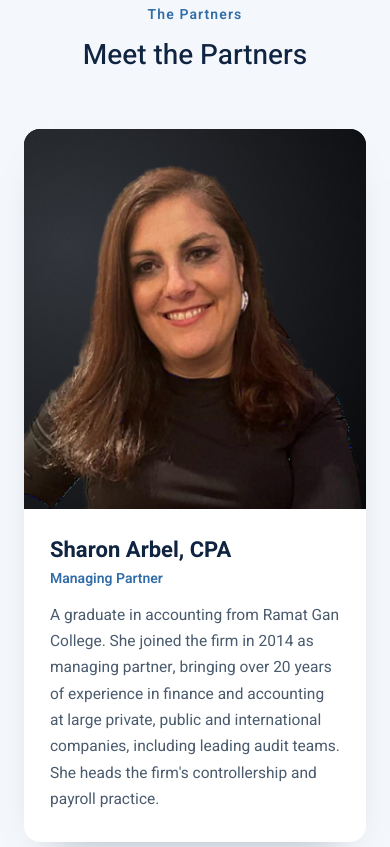
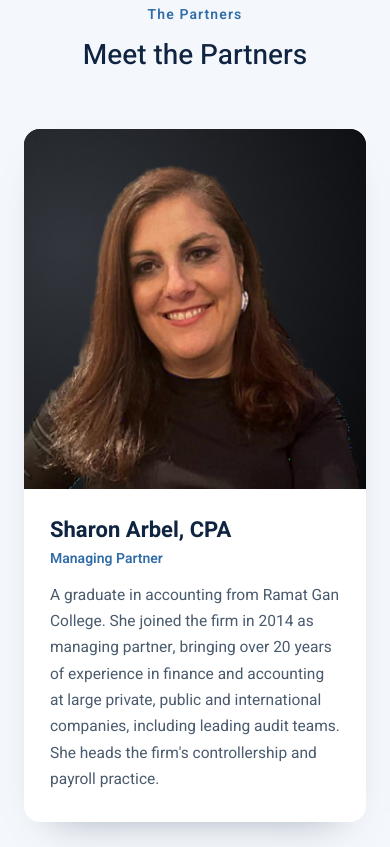
Before and after one commit to Rozenai/arbel-website, a plain HTML site: page en.html in a window 390 px wide. Shown: the part 6317-7164 px from the top of the page. Drawn offline with Linux system fonts and the light colour scheme.

Commit message:
Partners section: full-width cards, larger photos, mobile fix
Co-Authored-By: Claude Opus 5.5 <noreply@anthropic.com>
Claude-Session: https://claude.ai/code/session_014RkNh7RjaD5oyB8SHSG7sR

```diff
--- a/en.html
+++ b/en.html
@@ -152,16 +152,17 @@ section{scroll-margin-top:90px}
 
 /* Partners */
 .partners{background:var(--bg-soft);padding:96px 0}
-.p-grid{display:grid;grid-template-columns:repeat(2,minmax(0,1fr));gap:32px;max-width:1040px;margin:0 auto}
+.p-grid{display:grid;grid-template-columns:repeat(2,minmax(0,1fr));gap:32px}
 .partner{background:#fff;border-radius:16px;overflow:hidden;display:flex;gap:0;box-shadow:0 20px 40px -30px rgba(15,36,64,.5);transition:transform .25s,box-shadow .25s}
 .partner:hover{transform:translateY(-4px);box-shadow:0 26px 50px -28px rgba(15,36,64,.6)}
-.partner img{width:200px;height:auto;object-fit:cover;flex:none;display:block;background:#1a1a1a}
+.partner img{width:clamp(200px,42%,300px);height:auto;min-height:100%;object-fit:cover;object-position:top;flex:none;display:block;background:#1a1a1a}
+.p-body{flex:1;align-self:center}
 .p-body{padding:28px 26px}
 .p-body h3{font-size:22px;font-weight:700;color:var(--navy)}
 .role{color:var(--blue);font-weight:600;font-size:14px;margin:4px 0 12px}
 .p-body p{margin:0;color:var(--muted);font-size:15.5px}
 @media (max-width:900px){.p-grid{grid-template-columns:1fr}}
-@media (max-width:560px){.partner{flex-direction:column}.partner img{width:100%;max-height:380px;object-position:top}}
+@media (max-width:560px){.partner{flex-direction:column}.partner img{width:100%;min-height:0;height:360px;max-height:none;object-position:top}.p-body{align-self:stretch}}
 
 /* Process */
 .process{background:var(--bg-soft);padding:96px 0}
@@ -241,6 +242,10 @@ details p{margin:0 0 20px;color:var(--muted);font-size:16.5px}
   .svc-grid,.why-grid{grid-template-columns:1fr}
   .hero .wrap{padding-top:56px;padding-bottom:120px}
 }
+
+
+
+
 
 
 
```
Also changed, not shown: fr.html (+8 -3 lines), index.html (+8 -3 lines).
